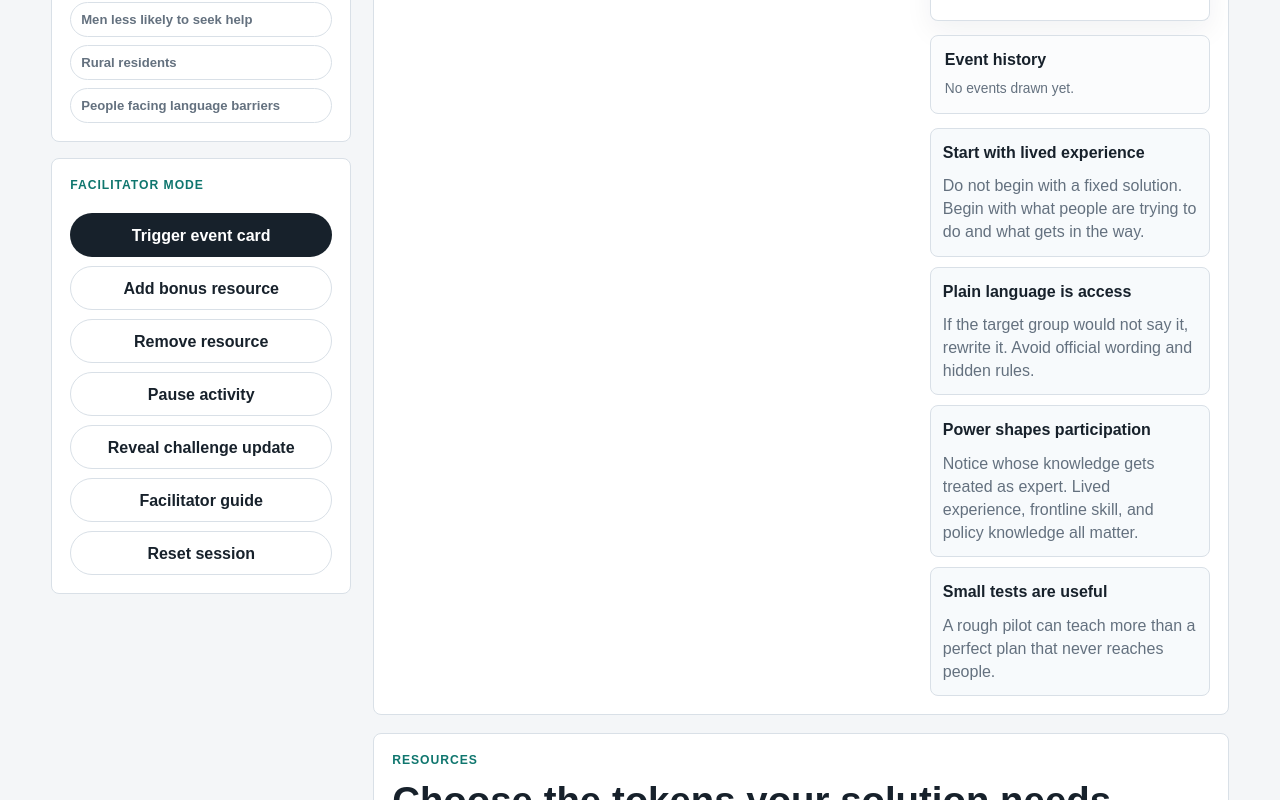
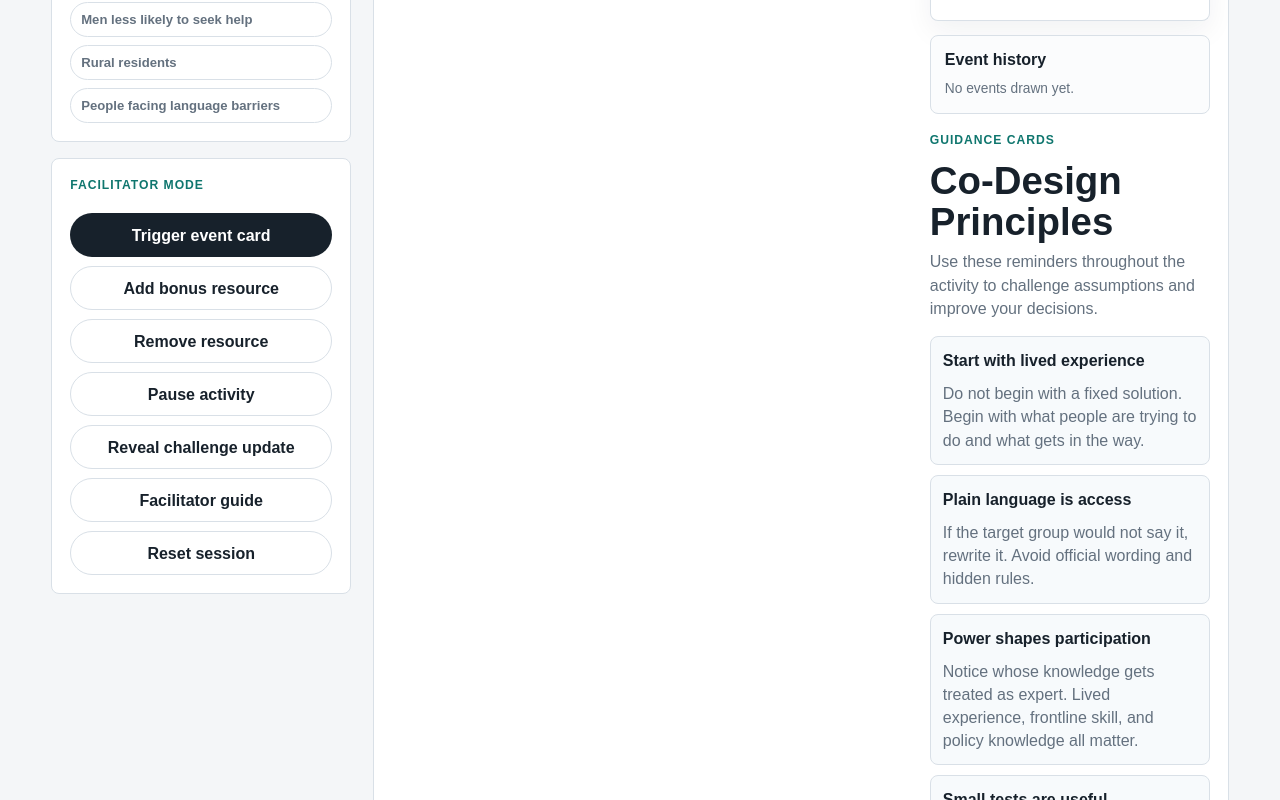
Before and after one commit to mehreenayubian87-code/policyquest, a Next.js app: page /workspace in a window 1280 px wide. Shown: the part 1660-2460 px from the top of the page. Built offline with nearby package versions, Linux system fonts and the light colour scheme.

Commit message:
Fix deployment readiness

```diff
--- a/app/globals.css
+++ b/app/globals.css
@@ -1131,6 +1131,10 @@ nextjs-portal {
   margin-top: 14px;
 }
 
+.wisdomSection {
+  margin-top: 18px;
+}
+
 .wisdomItem {
   background: #f7fafc;
   border: 1px solid var(--line);
@@ -1481,6 +1485,13 @@ nextjs-portal {
   display: grid;
   gap: 8px;
   font-weight: 800;
+}
+
+.fieldPrompt {
+  color: var(--muted);
+  font-size: 0.86rem;
+  font-weight: 700;
+  line-height: 1.35;
 }
 
 .notesGrid label.wide {
--- a/app/workspace/WorkspaceClient.tsx
+++ b/app/workspace/WorkspaceClient.tsx
@@ -736,6 +736,14 @@ export default function WorkspaceClient({ issueId, contextId }: { issueId: strin
                   <p className="mutedText">No events drawn yet.</p>
                 )}
               </div>
+              <section className="wisdomSection">
+                <div className="sectionHead compact">
+                  <p className="eyebrow">Guidance cards</p>
+                  <h2>Co-Design Principles</h2>
+                  <p className="ruleText">
+                    Use these reminders throughout the activity to challenge assumptions and improve your decisions.
+                  </p>
+                </div>
                 <div className="wisdomStack">
                   {wisdomCards.map((card) => (
                     <article className="wisdomItem" key={card.title}>
@@ -744,6 +752,7 @@ export default function WorkspaceClient({ issueId, contextId }: { issueId: strin
                     </article>
                   ))}
                 </div>
+              </section>
             </div>
           </section>
 
@@ -923,30 +932,37 @@ export default function WorkspaceClient({ issueId, contextId }: { issueId: strin
             <div className="notesGrid">
               <label>
                 Access problem
+                <span className="fieldPrompt">(What specific problem are people experiencing? Who is affected and why?)</span>
                 <textarea value={state.outputs.problem} onChange={(event) => updateOutput("problem", event.target.value)} />
               </label>
               <label>
                 Key insight
+                <span className="fieldPrompt">(What important lesson emerged from the evidence, stakeholder discussion, or lived experience?)</span>
                 <textarea value={state.outputs.insight} onChange={(event) => updateOutput("insight", event.target.value)} />
               </label>
               <label>
                 Service improvement idea
+                <span className="fieldPrompt">(Describe your proposed policy, service, or intervention in 1–2 sentences.)</span>
                 <textarea value={state.outputs.idea} onChange={(event) => updateOutput("idea", event.target.value)} />
               </label>
               <label>
                 Prototype or journey
+                <span className="fieldPrompt">(How will the solution work in practice? Describe the main steps from problem to support.)</span>
                 <textarea value={state.outputs.prototype} onChange={(event) => updateOutput("prototype", event.target.value)} />
               </label>
               <label>
                 Equity adjustment
+                <span className="fieldPrompt">(Who might still be left out? What change makes the solution more fair and inclusive?)</span>
                 <textarea value={state.outputs.equity} onChange={(event) => updateOutput("equity", event.target.value)} />
               </label>
               <label>
                 First test
+                <span className="fieldPrompt">(What small pilot or test would you run before scaling the solution?)</span>
                 <textarea value={state.outputs.test} onChange={(event) => updateOutput("test", event.target.value)} />
               </label>
               <label className="wide">
                 Success measures
+                <span className="fieldPrompt">(How will you know the solution is working? List 2–3 indicators or outcomes.)</span>
                 <textarea value={state.outputs.measures} onChange={(event) => updateOutput("measures", event.target.value)} />
               </label>
             </div>
```
Lines whose indentation alone changed are shown as unchanged.
